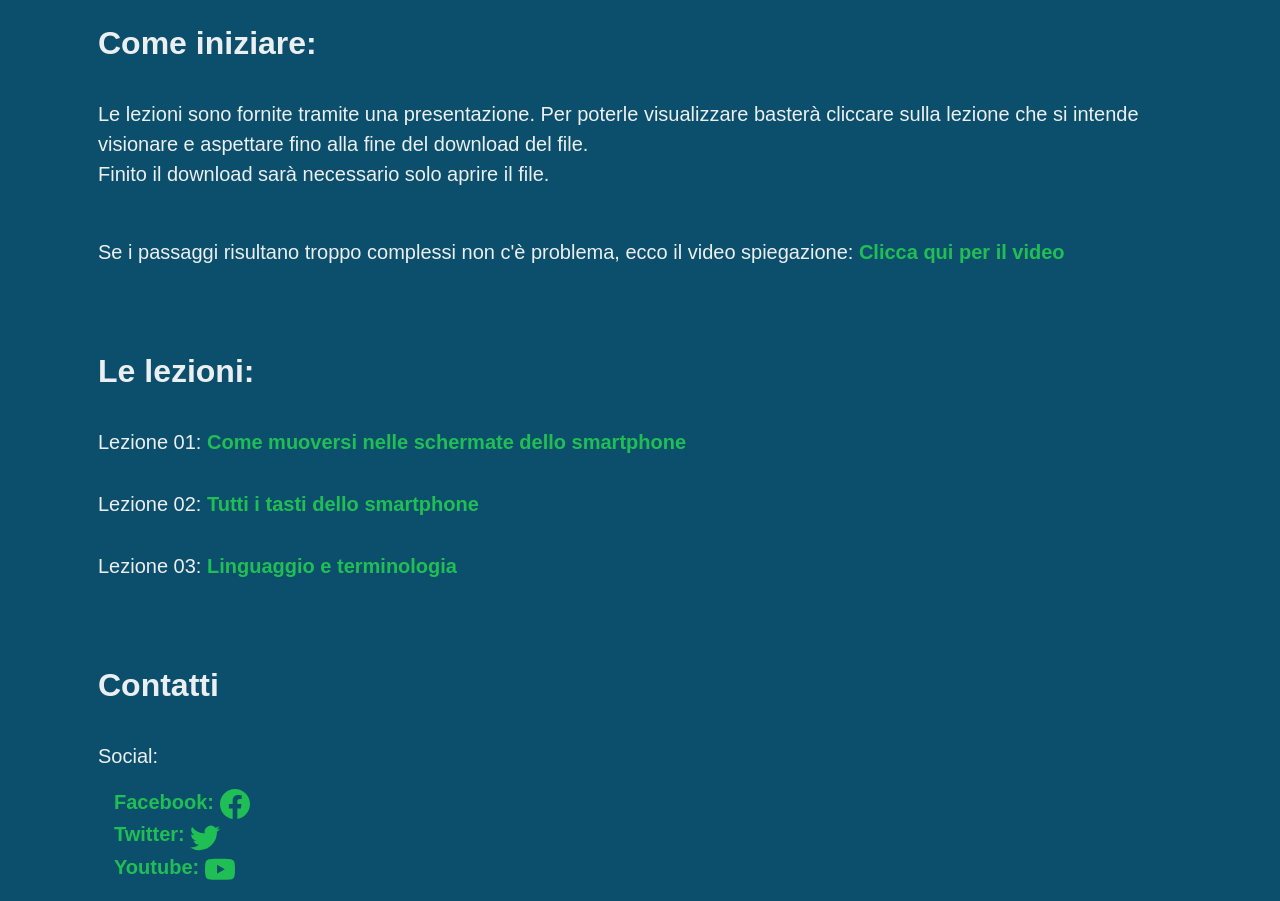
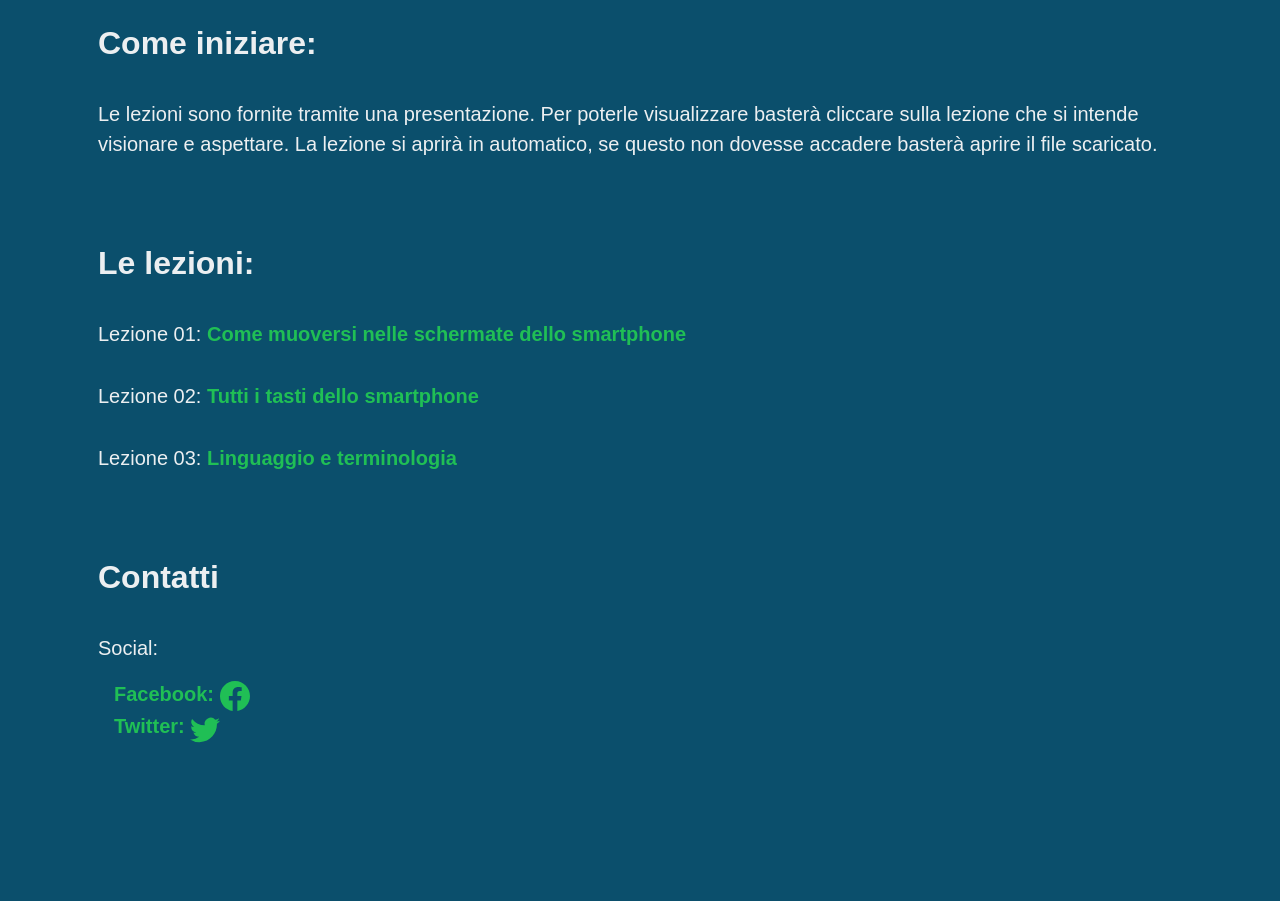
Before and after one commit to DiventareTecnologici/DiventareTecnologici, a plain HTML site: page index.html in a window 1280 px wide. Shown: the part 255-1156 px from the top of the page. After the commit the page ends 1015 px from the top, so only its background shows below. Drawn offline with nearby package versions, Linux system fonts and the light colour scheme.

Commit message:
fixes last detail
fixes last detail

```diff
--- a/index.html
+++ b/index.html
@@ -44,8 +44,7 @@
         <div class="mt-5 p-2 title fw-bold text-neutral">Il corso per diventare <span class="text-green">Tecnologici</span></div>
 
         <div class="p-3 text-neutral fw-bold mt-5 fs-2">Come iniziare:</div>
-        <p class="text-neutral p-3 fs-5">Le lezioni sono fornite tramite una presentazione. Per poterle visualizzare basterà cliccare sulla lezione che si intende visionare e aspettare fino alla fine del download del file. <br>Finito il download sarà necessario solo aprire il file. </p>
-        <p class="text-neutral p-3 fs-5">Se i passaggi risultano troppo complessi non c'è problema, ecco il video spiegazione: <a href="">Clicca qui per il video</a></p>
+        <p class="text-neutral p-3 fs-5">Le lezioni sono fornite tramite una presentazione. Per poterle visualizzare basterà cliccare sulla lezione che si intende visionare e aspettare. La lezione si aprirà in automatico, se questo non dovesse accadere basterà aprire il file scaricato. </p>
 
         <div class="p-3 text-neutral fw-bold mt-5 fs-2" id="lezioni">Le lezioni: </div>
         <div class="text-neutral p-3 fs-5">Lezione 01: <a href="https://drive.google.com/uc?export=download&id=1UKqSYuFKfonCrkJrmh3mI_ohV6uYHviN">Come muoversi nelle schermate dello smartphone</a></div>
@@ -76,16 +75,6 @@
                         </span>
                     </a>
                 </li>
-                <li>
-                    <a href="https://www.youtube.com/channel/UCbobkGWArtbPulVcKU4WHBw">
-                        <span class="text-green fs-5">Youtube: </span>
-                        <span  class="">
-                            <svg xmlns="http://www.w3.org/2000/svg" width="30" height="30" fill="currentColor" class="bi bi-youtube" viewBox="0 0 16 16">
-                                <path d="M8.051 1.999h.089c.822.003 4.987.033 6.11.335a2.01 2.01 0 0 1 1.415 1.42c.101.38.172.883.22 1.402l.01.104.022.26.008.104c.065.914.073 1.77.074 1.957v.075c-.001.194-.01 1.108-.082 2.06l-.008.105-.009.104c-.05.572-.124 1.14-.235 1.558a2.007 2.007 0 0 1-1.415 1.42c-1.16.312-5.569.334-6.18.335h-.142c-.309 0-1.587-.006-2.927-.052l-.17-.006-.087-.004-.171-.007-.171-.007c-1.11-.049-2.167-.128-2.654-.26a2.007 2.007 0 0 1-1.415-1.419c-.111-.417-.185-.986-.235-1.558L.09 9.82l-.008-.104A31.4 31.4 0 0 1 0 7.68v-.123c.002-.215.01-.958.064-1.778l.007-.103.003-.052.008-.104.022-.26.01-.104c.048-.519.119-1.023.22-1.402a2.007 2.007 0 0 1 1.415-1.42c.487-.13 1.544-.21 2.654-.26l.17-.007.172-.006.086-.003.171-.007A99.788 99.788 0 0 1 7.858 2h.193zM6.4 5.209v4.818l4.157-2.408L6.4 5.209z"/>
-                            </svg>
-                        </span>
-                    </a>
-                </li>
             </ul>
 
 
```
